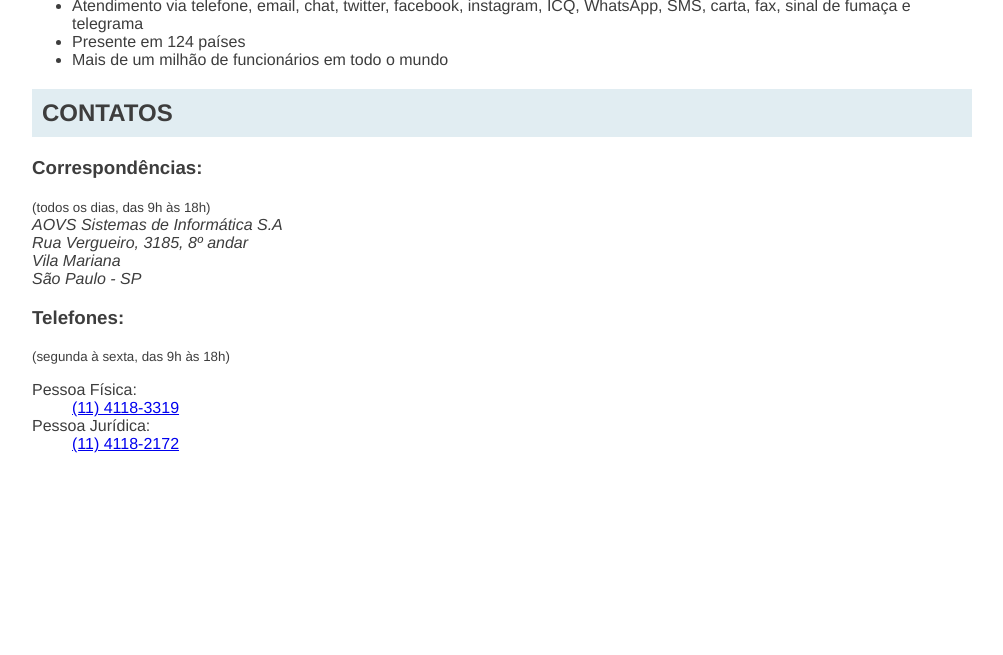
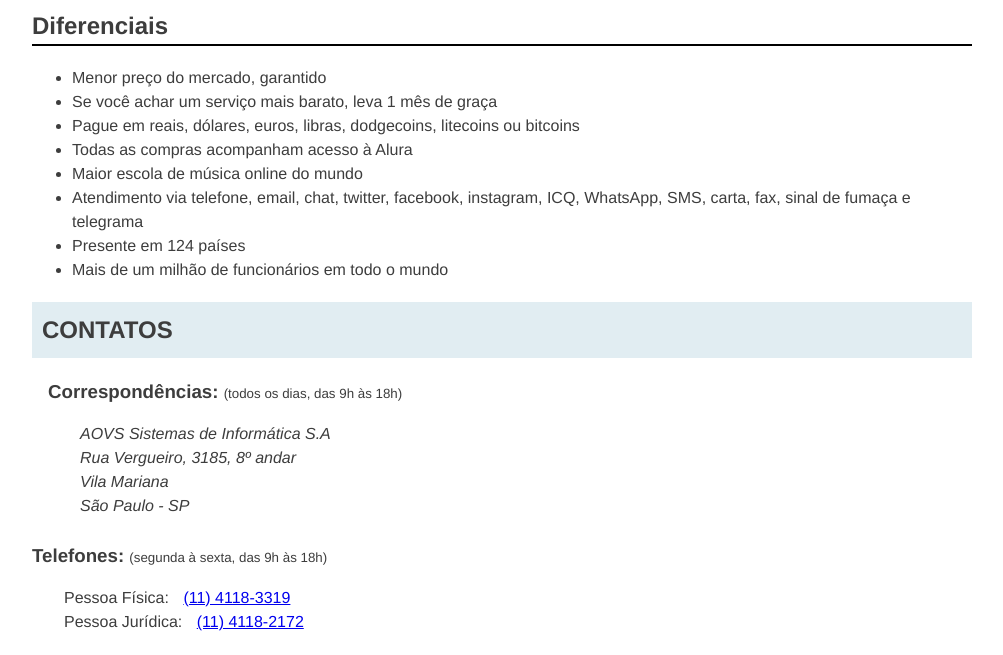
Before and after one commit to xing-wang-kai/EXERCICIOS_HTML_CSS_JS_MUSICDOT_alura, a plain HTML site: page sobre.html in a window 1280 px wide. Shown: the part 1406-2061 px from the top of the page, without its empty margins (138-1141 px from the left). Before the commit the page ends 1875 px from the top, so only its background shows below. Drawn offline with Linux system fonts and the light colour scheme.

Commit message:
novo exercicios
novos exercícios adicionados

```diff
--- a/css/sobre.css
+++ b/css/sobre.css
@@ -6,6 +6,8 @@
   width: 940px;
   margin-left: auto;
   margin-right: auto;
+  font-size: 16px;
+  line-height: 1.5;
 }
 
 .titulo_princip {
@@ -55,3 +57,44 @@
 figure img {
   width: 100%;
 }
+.andresstitulo {
+  display: inline;
+  width: 30%;
+}
+
+.contato_secao{
+  display: inline-block;
+  vertical-align: top;
+  margin-left: 16px;
+
+
+}
+.contato_secao--telefone{
+  margin-left: 32px;
+
+}
+
+.contato_info {
+  margin: 16px 0 24px;
+  padding-left: 32px;
+}
+.contato_info-titulo,
+.contato_info-descricao{
+  display: inline;
+
+}
+.contato_info-descricao {
+  margin-left: 10px;
+}
+
+.rodape {
+  padding: 1.75em 0;
+  font-size: 1.1rem;
+}
+.rodape__logo {
+width: 6em;
+}
+.rodape__copyright {
+ display: inline;
+ margin-left: 1em;
+}
--- a/sobre.html
+++ b/sobre.html
@@ -40,9 +40,11 @@
           <li> Mais de um milhão de funcionários em todo o mundo </li>
         </ul>
       <h2 class="titulo_princip"> CONTATOS </h2>
-      <h3>Correspondências: </h3>
+
+      <div class="contato_secao">
+      <h3 class="andresstitulo">Correspondências: </h3>
       <small>(todos os dias, das 9h às 18h)</small>
-      <address class="">
+      <address class="contato_info">
         AOVS Sistemas de Informática S.A
         <br>
         Rua Vergueiro, 3185, 8º andar
@@ -51,14 +53,28 @@
         <br>
         São Paulo - SP
       </address>
-      <h3>Telefones: </h3>
+      </div>
+
+      <div class="contato__secao contato__secao--telefone">
+      <h3 class="andresstitulo">Telefones: </h3>
       <small>(segunda à sexta, das 9h às 18h)</small>
-      <dl>
-        <dt> Pessoa Física: </dt>
-          <dd> <a href="tel://114118-3319"> (11) 4118-3319 </a> </dd>
-        <dt> Pessoa Jurídica: </dt>
-          <dd> <a href="tel://114118-2172"> (11) 4118-2172 </a> </dd>
+      <dl class="contato_info">
+        <div>
+          <dt class="contato_info-titulo"> Pessoa Física: </dt>
+            <dd class="contato_info-descricao"> <a href="tel://114118-3319"> (11) 4118-3319 </a> </dd>
+        </div>
+        <div>
+          <dt class="contato_info-titulo"> Pessoa Jurídica: </dt>
+            <dd class="contato_info-descricao"> <a href="tel://114118-2172"> (11) 4118-2172 </a> </dd>
+        </div>
+
       </dl>
+      </div>
+
+      <footer class="rodape">
+        <img src="img/logo.svg" alt="Logo da musicdot" class="rodape__logo">
+        <p class="rodape__copyright"> &copy; Copyright MusicDot </p>
+      </footer>
 
   </body>
 </html>
```
